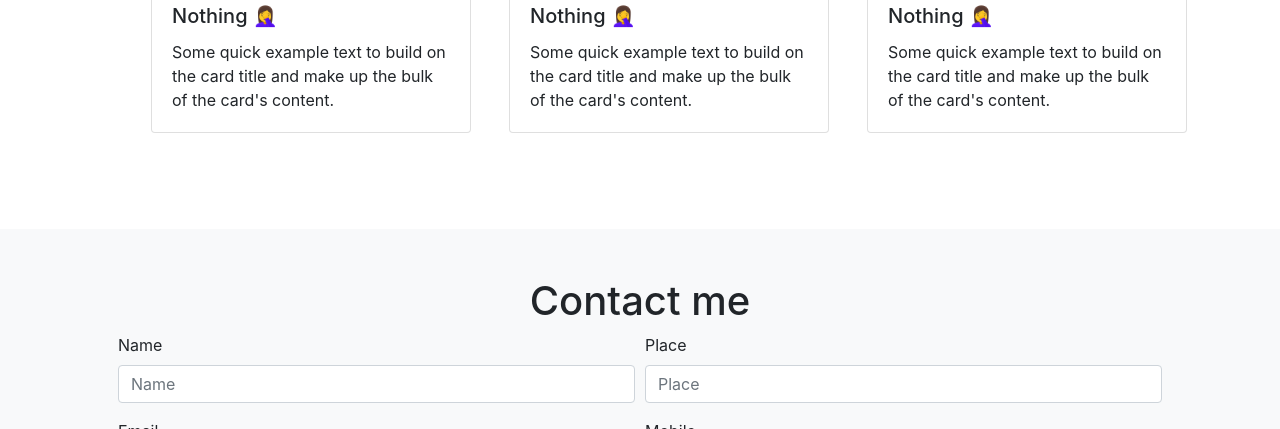
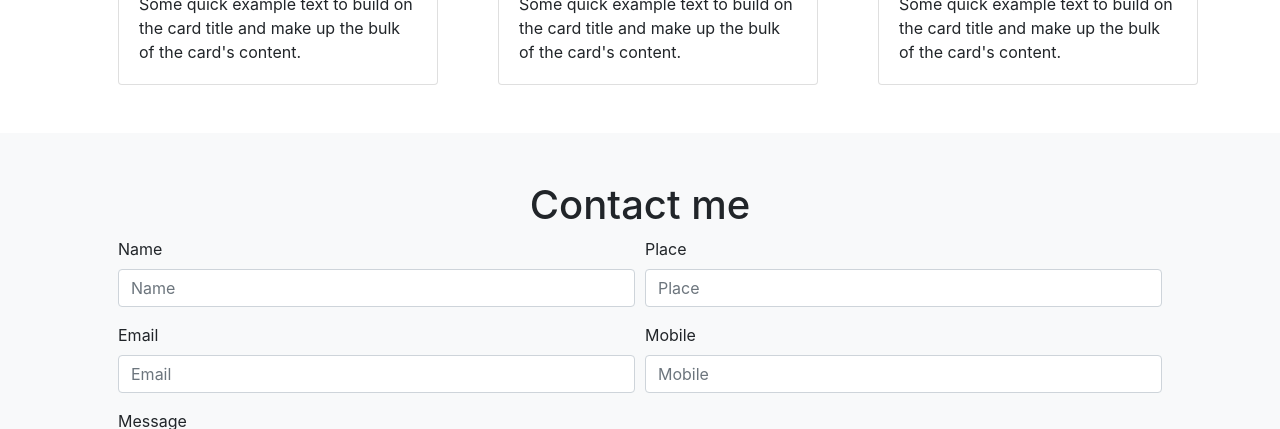
Before and after one commit to shanibsh/personal-web-site-project, a plain HTML site: page index.html in a window 1280 px wide. Shown: the part 2379-2808 px from the top of the page. Drawn offline with nearby package versions, Linux system fonts and the light colour scheme.

Commit message:
trying experience container problem fixing

```diff
--- a/index.html
+++ b/index.html
@@ -148,7 +148,7 @@
 
       <section class="bg-white " id="Experience-section">
 
-        <div class="container p-5 ">
+        <div class="container ">
           <h1 class="text-center">Experience</h1>
           <div class="row mt-5">
 
```
